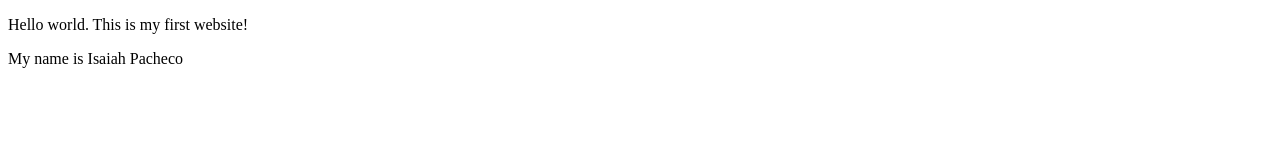
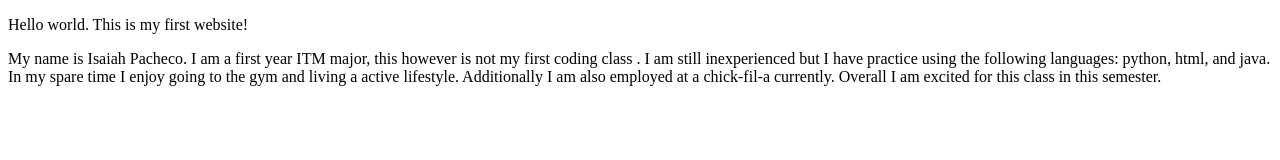
Before and after one commit to Isaiahpacheco04/assinments.github.io, a plain HTML site: page lab_one.html in a window 1280 px wide. Drawn offline with Linux system fonts and the light colour scheme.

Commit message:
lab_one.html

```diff
--- a/lab_one.html
+++ b/lab_one.html
@@ -11,6 +11,9 @@ class:ITMD-361 -->
 </head>
 <body>
   <p>Hello world. This is my first website!</p>
-  <p>My name is Isaiah Pacheco</p>
+  <p>My name is Isaiah Pacheco. I am a first year ITM major, this however is not my first coding class
+  . I am still inexperienced but I have practice using the following languages: python, html, and java.
+  In my spare time I enjoy going to the gym and living a active lifestyle. Additionally I am also employed at a
+  chick-fil-a currently. Overall I am excited for this class in this semester. </p>
 </body>
 </html>
```
